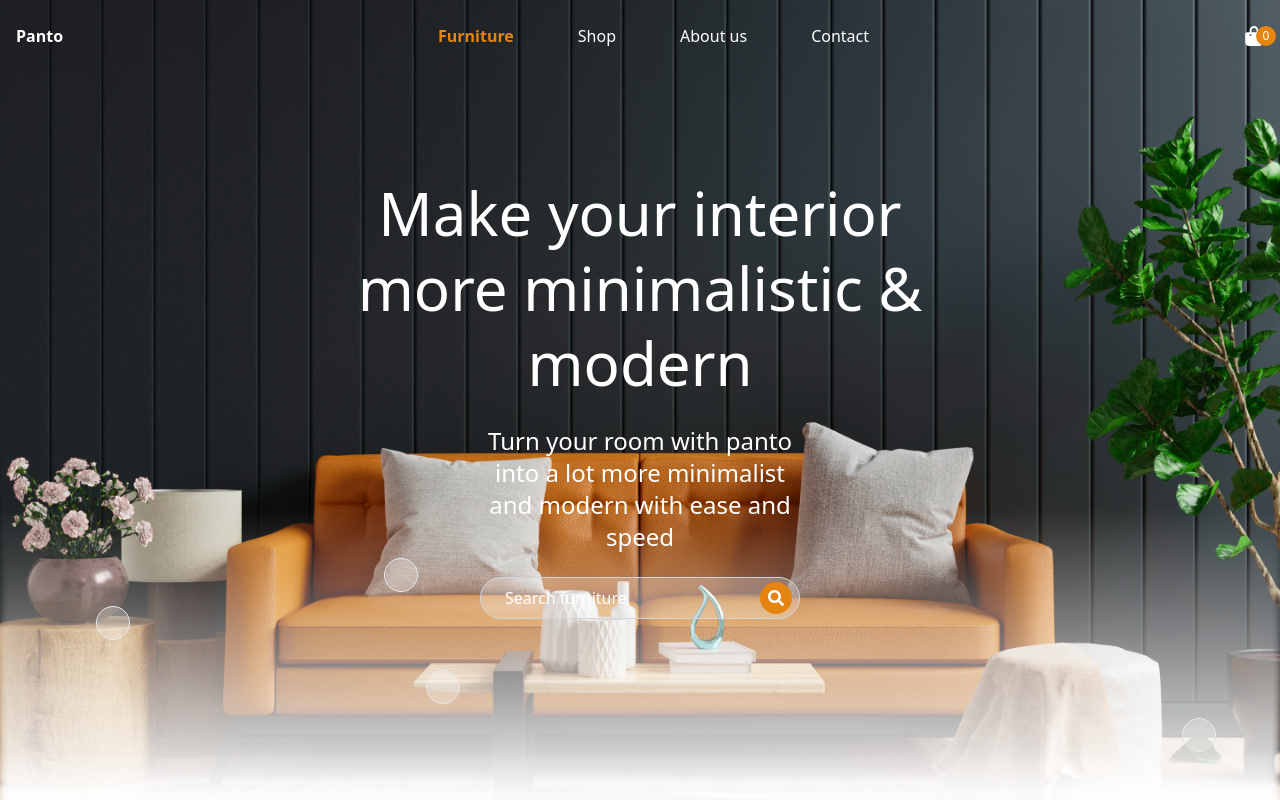
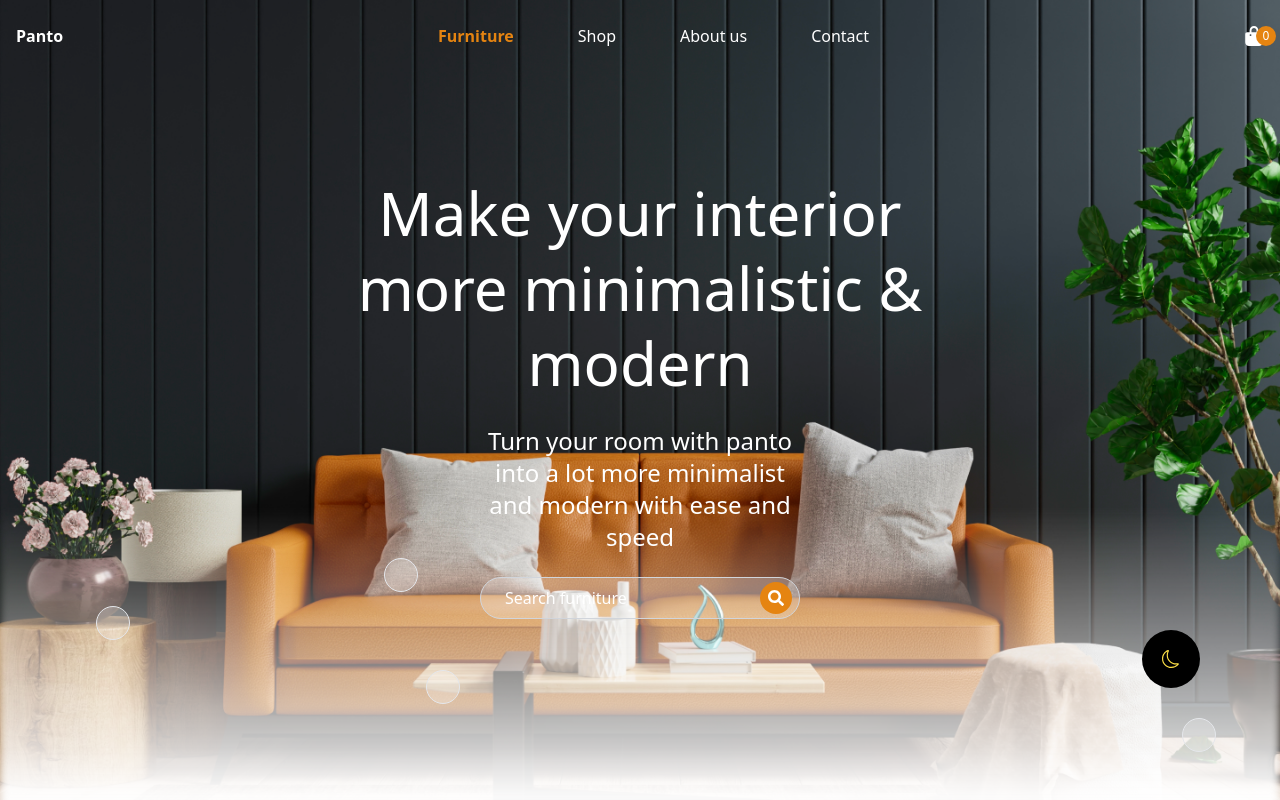
Before and after one commit to PavelRiajul/panto-furniture-landing-page, a React (Vite) app: page / in a window 1280 px wide. Shown: the top 800 px of the page. Built offline with nearby package versions, Linux system fonts and the light colour scheme.

Commit message:
dark adn light switcher

```diff
--- a/src/App.jsx
+++ b/src/App.jsx
@@ -2,18 +2,20 @@ import { Outlet } from "react-router"
 import Navbar from "./components/Navbar"
 import Routing from "./utils/routing"
 import Footer from "./components/Footer"
+import { ThemeProvider } from "./context/ThemeContext"
 
 
 const App = () => {
   return (
-    <div>
-      <Navbar/>
+    <ThemeProvider>
+  <Navbar/>
       <Routing/>
       <main>
         <Outlet/>
       </main>
       <Footer/>
-    </div>
+    </ThemeProvider>
+
   )
 }
 
--- a/src/components/Navbar.jsx
+++ b/src/components/Navbar.jsx
@@ -48,7 +48,7 @@ const Navbar = () => {
         }
     },[])
   return (
-    <header className={`fixed top-0 left-0 right-0 z-10 transition duration-300 ease-in-out ${isScrolled ? "bg-white shadow-sm" : "bg-transparent text-white"}`}>
+    <header className={`fixed top-0 left-0 right-0 z-10 dark:text-black transition duration-300 ease-in-out ${isScrolled ? "bg-white shadow-sm" : "bg-transparent text-white"}`}>
       <nav className="container mx-auto max-w-screen-2xl flex justify-between items-center px-4 py-6">
         {/* logo */}
         <Link to={"/"} className="font-bold">Panto</Link>
--- /dev/null
+++ b/src/context/ThemeContext.jsx
@@ -0,0 +1,21 @@
+import { createContext, useEffect, useState } from "react";
+ export const ThemeContext = createContext()
+
+ export const ThemeProvider = ({children}) =>{
+    const [isDarkMode,setIsDarkMode]= useState(false);
+    const toggleTheme = ()=>{
+        setIsDarkMode(!isDarkMode)
+    }
+    useEffect(()=>{
+        if(isDarkMode){
+            document.body.classList.add('dark')
+        }else{
+            document.body.classList.remove('dark')
+        }
+    },[isDarkMode])
+    return(
+        <ThemeContext.Provider value={{isDarkMode,toggleTheme}}>
+           {children}
+        </ThemeContext.Provider>
+    )
+ }
--- a/src/index.css
+++ b/src/index.css
@@ -13,3 +13,7 @@
     @apply px-4 py-2 ring-1 ring-primary hover:text-white hover:bg-primary rounded-full
      text-black bg-white text-lg !important;
 }
+
+.dark{
+    @apply bg-gray-900 text-white
+}
--- a/src/pages/home/Hero.jsx
+++ b/src/pages/home/Hero.jsx
@@ -1,8 +1,14 @@
 import { FaSearch } from "react-icons/fa"
 import bannerImg from "../../assets/banner.png"
 import TooltipButton from "../../components/TooltipButton"
+import { BsMoon, BsSun } from "react-icons/bs"
+import { useContext } from "react"
+import { ThemeContext } from "../../context/ThemeContext"
+
 
 const Hero = () => {
+   const {isDarkMode,toggleTheme} = useContext(ThemeContext);
+   console.log(isDarkMode)
   return (
     <section className="h-screen relative bg-cover bg-center text-white" style={{backgroundImage:`url(${bannerImg})`}}>
         <div className="text-center pt-24 px-2 md:pt-44 space-y-6 md:w-1/2 mx-auto ">
@@ -34,6 +40,15 @@ const Hero = () => {
         <div className="hidden xl:block absolute bottom-12 right-16">
             <TooltipButton position="bottom"/>
         </div>
+        {/* dark and light color switer */}
+        <div className="absolute bottom-28 right-20 z-40">
+            <button onClick={toggleTheme} className="focus:outline-none font-bold text-lg p-5 bg-black rounded-full">
+                {
+                    isDarkMode ? <BsSun className="text-yellow-300"/> : <BsMoon className="text-yellow-300"/>
+                }
+
+            </button>
+        </div>
     </section>
   )
 }
```
